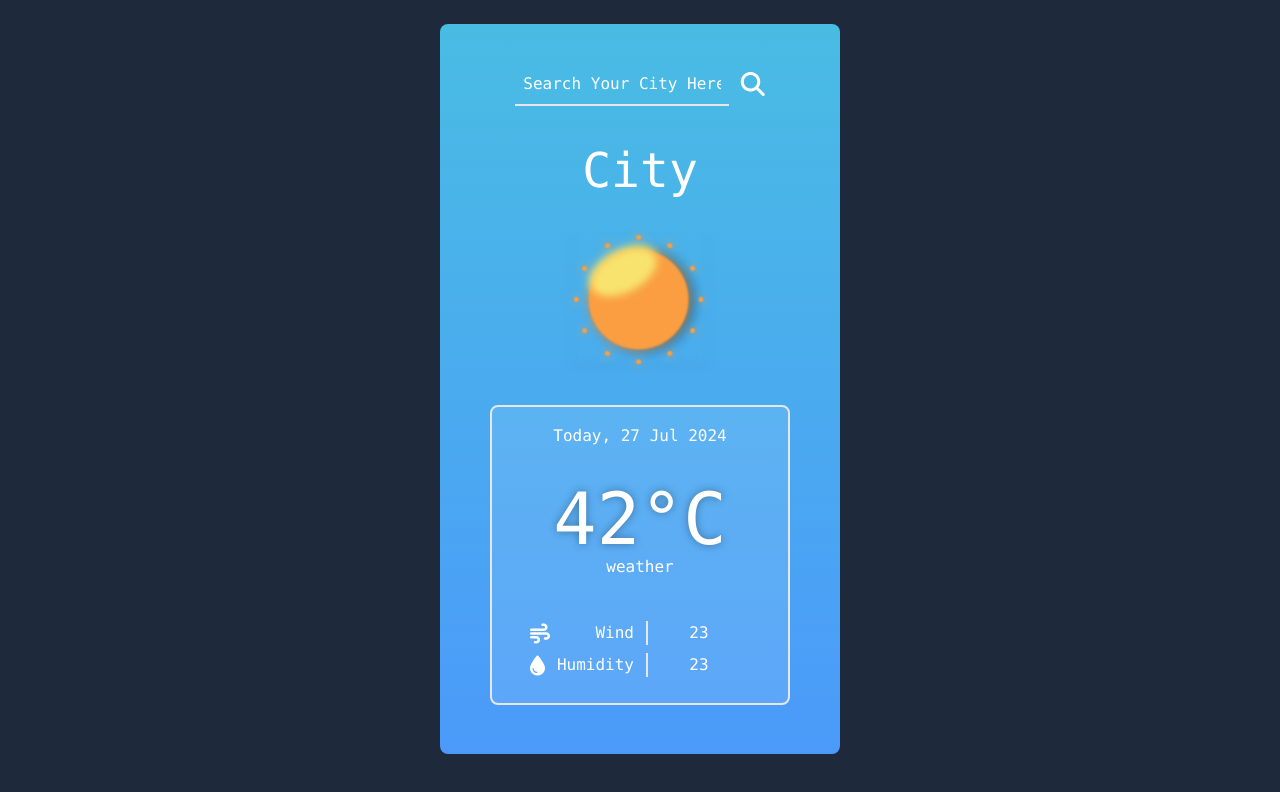
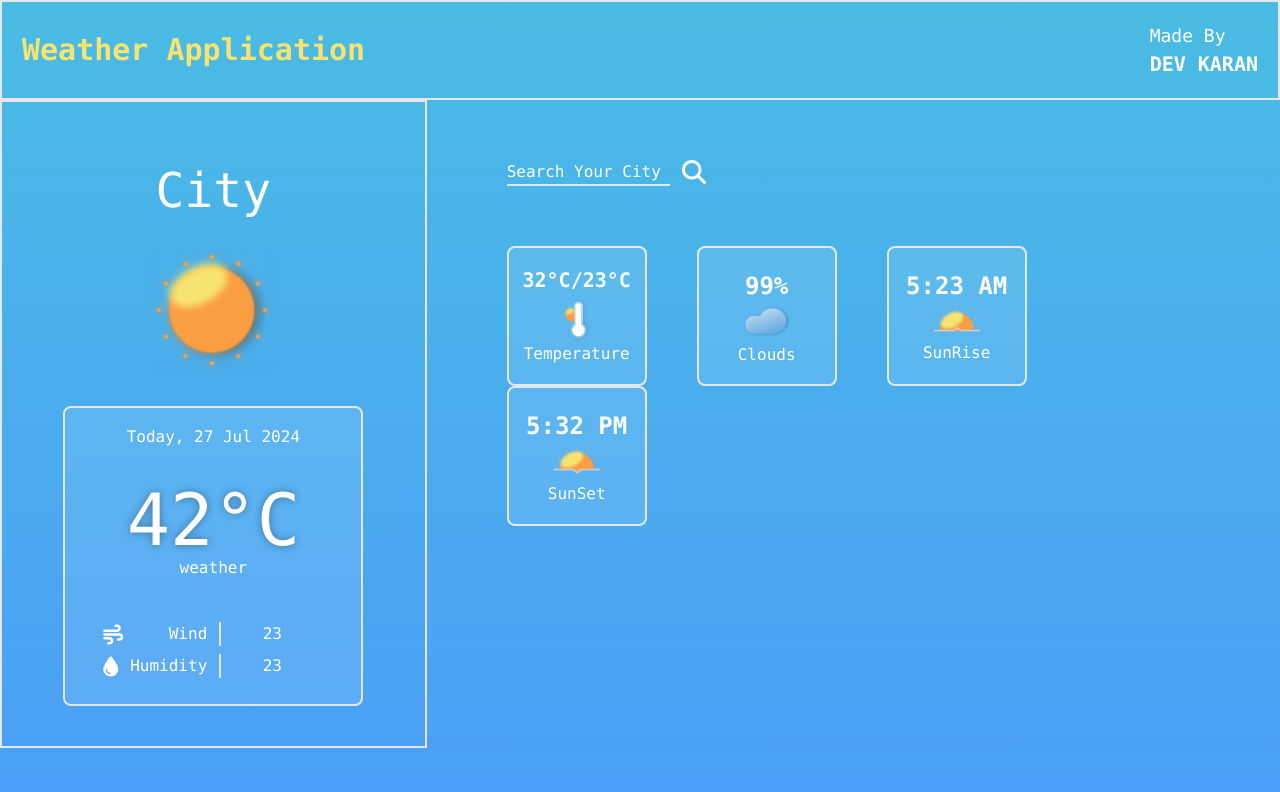
Before and after one commit to kingdeepanshu/Weather-App, a website: page index.html in a window 1280 px wide. Drawn offline with Linux system fonts and the light colour scheme.

Commit message:
location api added and responsive

```diff
--- a/index.html
+++ b/index.html
@@ -3,24 +3,37 @@
 <head>
     <meta charset="UTF-8">
     <meta name="viewport" content="width=device-width, initial-scale=1.0">
-    <title>home</title>
+    <title>Weather Application Dev Karan</title>
     <link rel="stylesheet" href="./src/output.css">
 </head>
-<body class="font-mono m-0 bg-slate-800 text-white">
-    <div class="w-[400px] h-[730px] bg-gradient-to-b from-[#49bce3] to-[#4b9afa] rounded-lg m-auto my-6">
-        <div id="searchbar" class="flex justify-center items-center p-10">
-            <input type="text" name="search" id="search" class="w-2/3 bg-inherit border-b-2 outline-none mr-3 cursor-text text-white placeholder:text-white p-2 capitalize" placeholder="Search Your City Here">
-            <button id="searchbut"><i class="fa-solid fa-magnifying-glass fa-xl" style="color: #ffffff;"></i></button>
+<body class="font-mono m-0 bg-slate-800 text-white bg-gradient-to-b from-[#49bce3] to-[#4b9afa]">
+
+    <header class="hidden sm:flex border-2 justify-between items-center p-5 ">
+        <h1 class="text-3xl capitalize font-extrabold text-[#f7e36f]">weather Application</h1>
+        <div>
+            <h1 class="text-lg capitalize">made by</h1>
+            <h1 class="text-xl uppercase font-semibold">Dev Karan</h1>
+        </div>
+    </header>
+
+    <div class="w-[400px] max-h-full rounded-lg m-auto my-5 sm:w-full sm:h-auto sm:m-0 sm:rounded-none sm:min-h-screen">
+
+    <div class="sm:flex">
+
+        <div class="sm:flex sm:flex-col sm:w-1/3 sm:border-2 sm:p-10 sm:pt-16">
+
+
+            <div id="searchbar" class="flex justify-center items-center p-10 sm:hidden">
+                <input type="text" name="search" id="searchm" class="w-3/4 bg-inherit border-b-2 outline-none mr-3 cursor-text text-white placeholder:text-white p-2 capitalize " placeholder="Search Your City Here">
+                <button id="searchbutm"><i class="fa-solid fa-magnifying-glass fa-xl" style="color: #ffffff;"></i></button>
             </div>
 
             <h1 class="text-center text-5xl" id="city">City</h1>
-
 
             <div class="relative w-2/6 m-auto my-10 ">
                 <img src="./src/sun.png" alt="" class="absolute w-full inset-0 shadow blur-sm object-cover" id="img">
                 <img src="./src/sun.png" alt="" class="relative w-full object-cover" id="imgs">
             </div>
-
 
             <div class="h-[300px] w-[300px] border-2 rounded-lg bg-white/10 m-auto flex flex-col justify-around items-center">
                 <h1 id="date" class="">Today, 21 june</h1>
@@ -48,9 +61,52 @@
                         <h1 class="w-1/2 text-center border-l-2" id="humidity">23</h1>
                     </div>
                 </div>
+            </div>
+        </div>
+
+        <div class=" pb-10 sm:w-2/3 sm:p-20 sm:pt-5">
+
+            <div id="searchbar" class="sm:flex justify-center items-center p-10 sm:justify-start  sm:p-10 sm:pl-0 hidden">
+                <input type="text" name="search" id="search" class="w-3/4 bg-inherit border-b-2 outline-none mr-3 cursor-text text-white placeholder:text-white p-2 sm:p-0 capitalize sm:w-1/4" placeholder="Search Your City Here">
+                <button id="searchbut"><i class="fa-solid fa-magnifying-glass fa-xl" style="color: #ffffff;"></i></button>
+            </div>
+
+            <div class="h-[300px] w-[300px] rounded-lg m-auto flex justify-around items-center flex-wrap sm:flex-row  sm:w-3/4 sm:justify-between sm:m-0 sm:h-auto sm:my-5">
+                <div class="h-[140px] w-[140px] border-2 rounded-lg bg-white/10 flex flex-col justify-center items-center">
+                    <h1 id="maxmintemp" class="text-xl mb-1 font-semibold text-center">32°C/23°C</h1>
+                    <div class="flex flex-col items-center justify-between h-1/2 w-full">
+                        <img src="./src/temp.png" alt="clouds" class="object-cover w-7">
+                        <h1 class="text-base text-center capitalize">Temperature</h1>
+                    </div>
+                </div>
+
+                <div class="h-[140px] w-[140px] border-2 rounded-lg bg-white/10 flex flex-col justify-center items-center">
+                    <h1 id="clouds" class="text-2xl mt-2 font-semibold text-center">99%</h1>
+                    <div class="flex flex-col items-center justify-around h-1/2 w-full">
+                        <img src="./src/clouds.png" alt="clouds" class="object-cover w-12">
+                        <h1 class="text-base text-center capitalize">clouds</h1>
+                    </div>
+                </div>
+
+                <div class="h-[140px] w-[140px] border-2 rounded-lg bg-white/10 flex flex-col justify-center items-center">
+                    <h1 id="sunrise" class="text-2xl mt-2 text-center font-semibold">5:23 AM</h1>
+                    <div class="flex flex-col items-center justify-around h-1/2 w-full">
+                        <img src="./src/sunrise.png" alt="clouds" class="object-cover w-12">
+                        <h1 class="text-base text-center capitalize">sunRise</h1>
+                    </div>
+                </div>
+
+                <div class="h-[140px] w-[140px] border-2 rounded-lg bg-white/10 flex flex-col justify-center items-center">
+                    <h1 id="sunset" class="text-2xl mt-2 text-center font-semibold">5:32 PM</h1>
+                    <div class="flex flex-col items-center justify-around h-1/2 w-full">
+                        <img src="./src/sunset.png" alt="sunset" class="object-cover w-12">
+                        <h1 class="text-base text-center capitalize">SunSet</h1>
+                    </div>
+                </div>
+            </div>
 
         </div>
-
+    </div>
     </div>
 </body>
 <script src="https://kit.fontawesome.com/0b8232a921.js" crossorigin="anonymous"></script>
--- a/src/script.js
+++ b/src/script.js
@@ -1,6 +1,8 @@
+const city = document.querySelector("#search");
+const citym = document.querySelector("#searchm");
 
-const city = document.querySelector("#search");
 const searchbut = document.querySelector("#searchbut")
+const searchbutm = document.querySelector("#searchbutm")
 
 const date = new Date();
 
@@ -10,10 +12,7 @@ let year = date.getFullYear();
 const months = ["Jan", "Feb", "Mar", "Apr", "May", "Jun", "Jul", "Aug", "Sep", "Oct", "Nov", "Dec"]
 document.querySelector("#date").innerHTML = `Today, ${day} ${months[month]} ${year}`;
 
-async function getWeather(city) {
-    const weatherRes = await fetch("https://api.openweathermap.org/data/2.5/weather?units=metric&q="+ city + "&appid=" + "5abc15c8e09813fc0d5ddd2d9568c993");
-    const weathers = await weatherRes.json();
-    console.log(weathers);
+function update(weathers){
     const temp = Math.round(weathers.main.temp)
     document.querySelector("#city").innerHTML = weathers.name;
     document.querySelector("#temp").innerHTML = temp +"°C";
@@ -21,6 +20,12 @@ async function getWeather(city) {
     document.querySelector("#wind").innerHTML = weathers.wind.speed +" km/h";
     document.querySelector("#humidity").innerHTML = weathers.main.humidity + "%";
     document.querySelector("#weather").innerHTML = weathers.weather[0].description;
+
+    document.querySelector("#clouds").innerHTML = weathers.clouds.all;
+    document.querySelector("#maxmintemp").innerHTML = `${Math.round(weathers.main.temp_max)}°C/${Math.round(weathers.main.temp_min)}°C`;
+
+    document.querySelector("#sunrise").innerHTML = convertTimestamp(weathers.sys.sunrise);
+    document.querySelector("#sunset").innerHTML = convertTimestamp(weathers.sys.sunset);
 
     switch (weathers.weather[0].main) {
         case "Rain":
@@ -44,6 +49,36 @@ async function getWeather(city) {
     }
 }
 
+async function getWeather(city) {
+    const weatherRes = await fetch("https://api.openweathermap.org/data/2.5/weather?units=metric&q="+ city + "&appid=" + "5abc15c8e09813fc0d5ddd2d9568c993");
+    const weathers = await weatherRes.json();
+    console.log(weathers);
+    update(weathers);
+}
+
+async function inigetWeather(lat, lon) {
+    const weatherRes = await fetch(`https://api.openweathermap.org/data/2.5/weather?&units=metric&lat=${lat}&lon=${lon}&appid=5abc15c8e09813fc0d5ddd2d9568c993`);
+    const weathers = await weatherRes.json();
+    console.log(weathers);
+    update(weathers);
+}
+
 searchbut.addEventListener("click", () => {
     getWeather(city.value);
 })
+searchbutm.addEventListener("click", () => {
+    getWeather(citym.value);
+})
+
+function convertTimestamp(timestamp) {
+    const date = new Date(timestamp * 1000);
+    let hour = date.getHours();
+    const min = date.getMinutes();
+    const t = hour >= 12? 'PM' : 'AM';
+    hour = hour%12 == 0? 12 : hour%12;
+    return `${hour}:${min} ${t}`;
+}
+
+navigator.geolocation.getCurrentPosition((position) => {
+    inigetWeather(position.coords.latitude, position.coords.longitude);
+  });
```
Also changed, not shown: src/daycloud.png (added), src/night.png (added), src/nightcloud.png (added), src/output.css, src/snow.png (added), src/sunrise.png (added), src/sunset.png (added), src/temp.png (added). Lines whose indentation alone changed are shown as unchanged.
